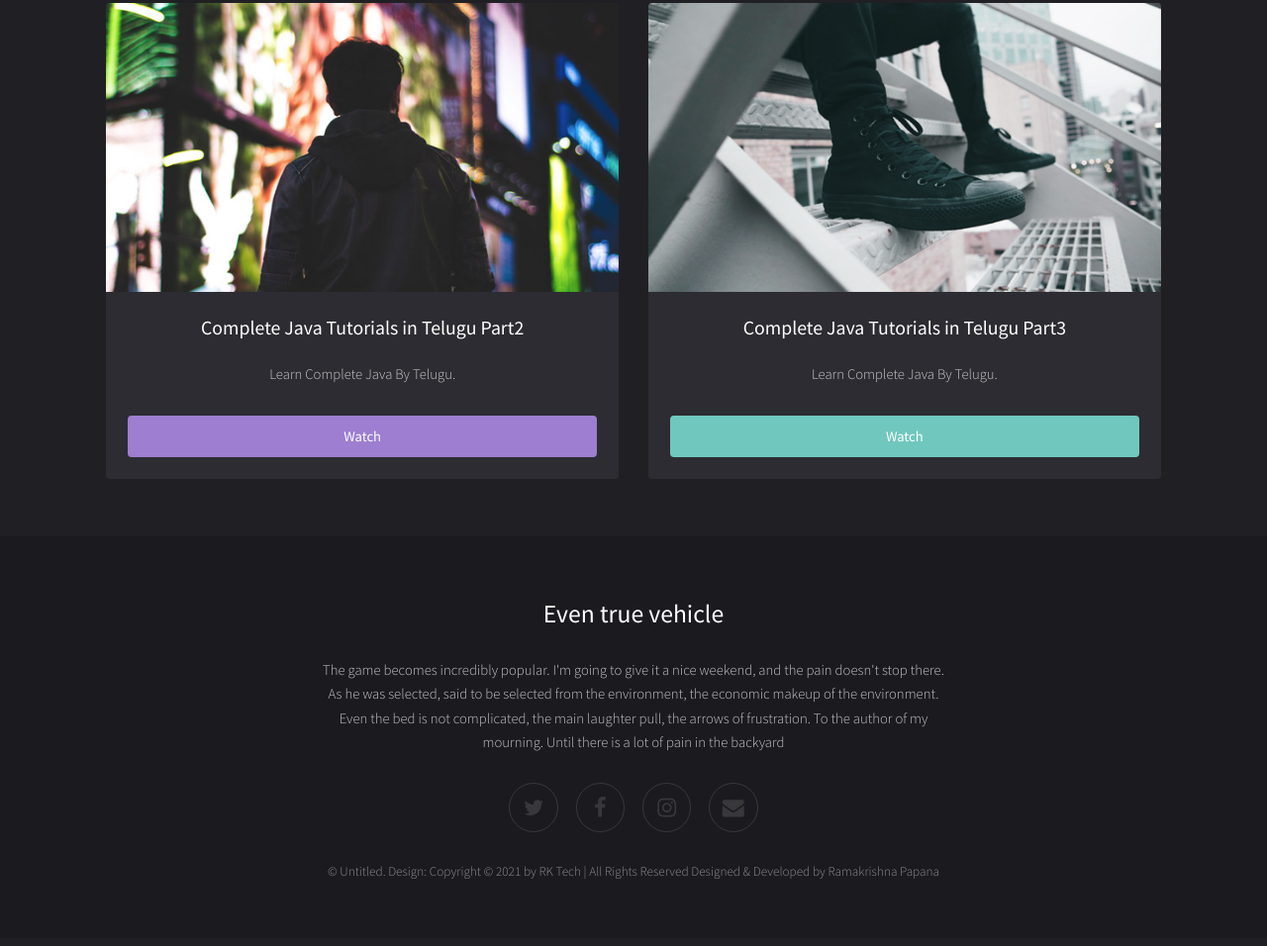
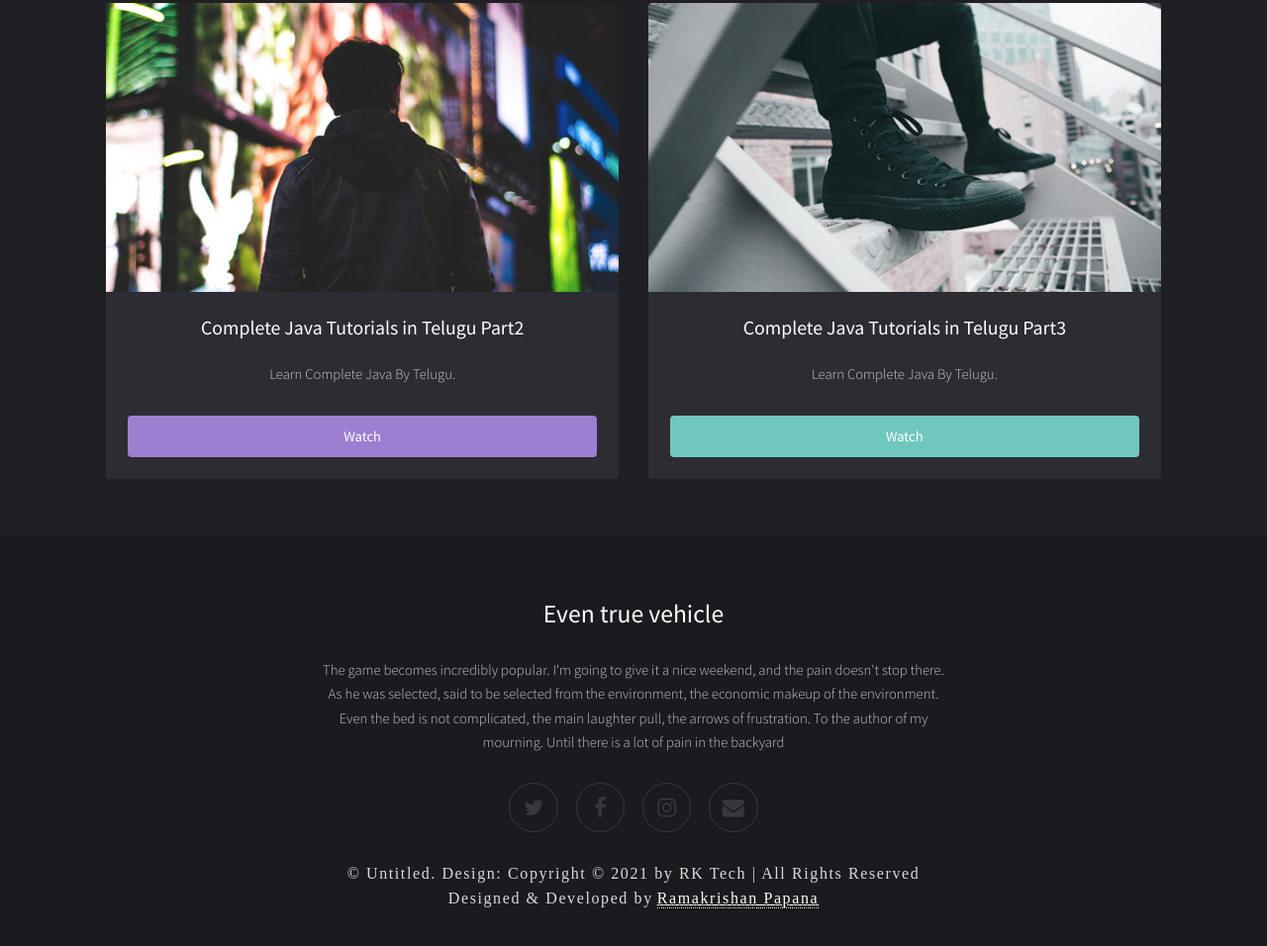
Before and after one commit to ramakrishnapapana1997/papanaramakrishna.github.io, a plain HTML site: page index.html in a window 1280 px wide. Shown: the part 1636-2592 px from the top of the page at 99% size. Drawn offline with Linux system fonts and the light colour scheme.

Commit message:
Update index.html

```diff
--- a/index.html
+++ b/index.html
@@ -103,8 +103,15 @@
 							<li><a href="https://www.instagram.com" class="icon fa-instagram"><span class="label">Instagram</span></a></li>
 							<li><a href="#" class="icon fa-envelope"><span class="label">Email</span></a></li>
 						</ul>
-						<p class="copyright">&copy; Untitled. Design: <!--<a href="https://flipkart.com">Flipcart</a>. Images: <a href="https://amazon.in/">Amazon</a>. Videos: <a href="http://amazon.in/">Amazon</a>.--> Copyright © 2021 by RK Tech | All Rights Reserved Designed & Developed by Ramakrishna Papana</p>
-					</div>
+						<div id="comp-k47dz4t2" class="_1Q9if" data-testid="richTextElement"><h2 class="font_2" style="font-size:16px">
+						<span style="font-family:museo-w01-700,serif"><span style="font-size:16px"><span style="color:#DBDBDB;">
+							<span style="letter-spacing:0.1em">&copy; Untitled. Design: Copyright &copy; 2021 by RK Tech | All Rights Reserved Designed &amp; Developed by</span></span>
+							<span class="color_26"><span style="letter-spacing:0.1em"> </span></span></span></span><span class="color_27">
+						<a href="tel:9652901075"><span style="font-family:suez one,serif">
+						<span style="font-size:16px"><span style="text-shadow:rgba(0, 0, 0, 0.298039) 0px 5px 0px"><span style="text-decoration:underline">
+							<span style="letter-spacing:0.1em">Ramakrishan Papana</span></span></span></span></span></a></span></h2></div>
+						</div>
+
 				</footer>
 
 		<!-- Scripts -->
```
